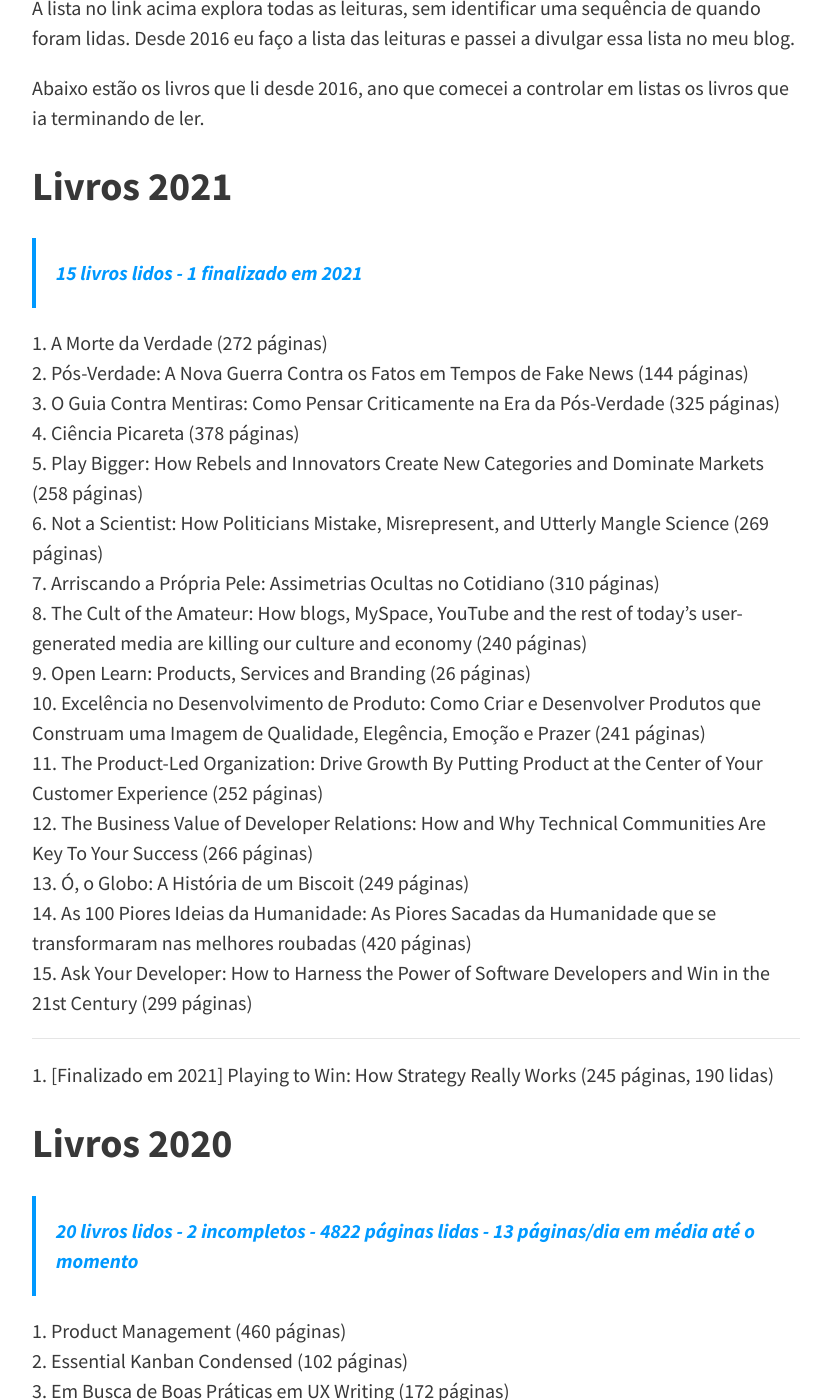
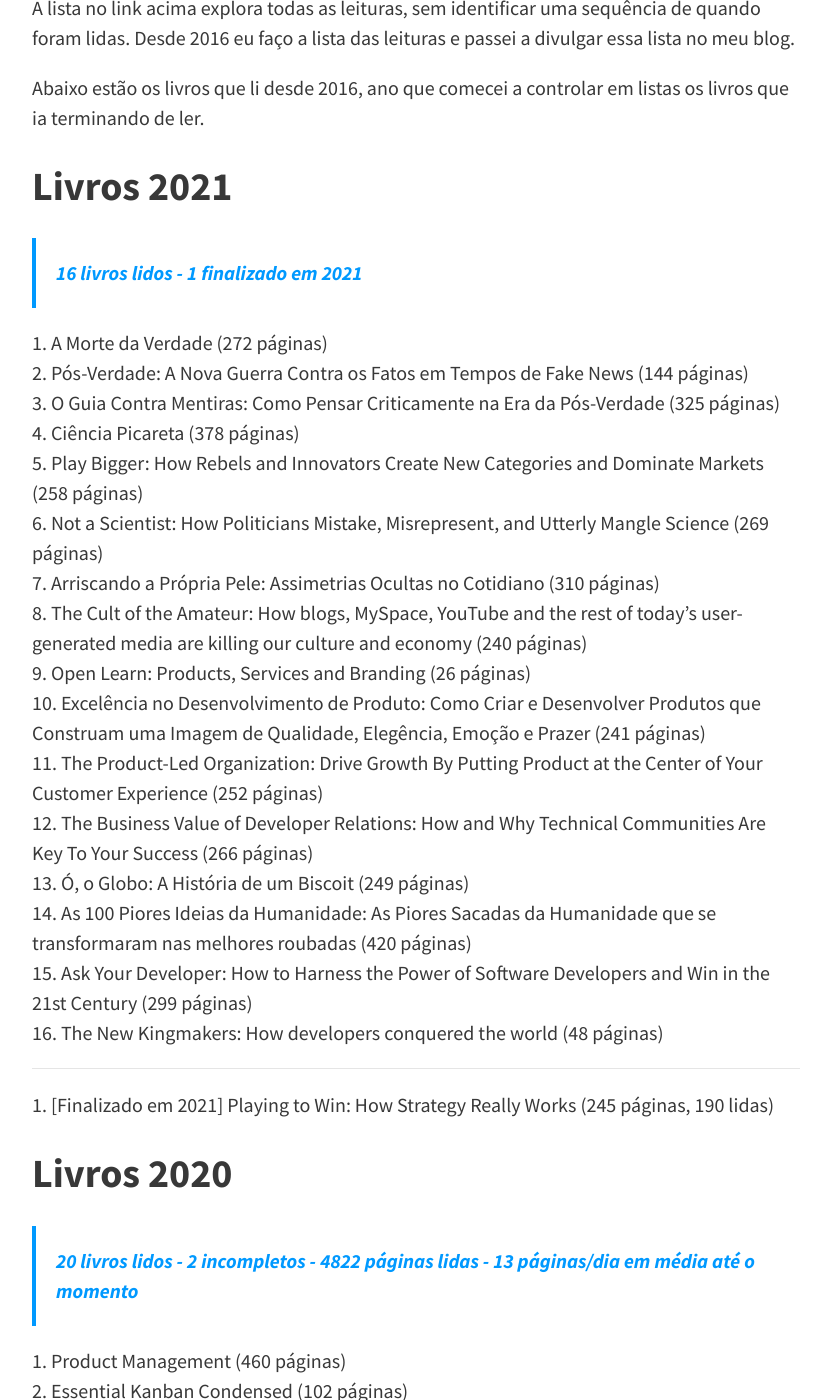
Before and after one commit to felipecbarbosa/felipecbarbosa.github.io, a Jekyll site: the page built from leituras.md, in a window 1280 px wide and 1400 px high, scrolled down 852 px. Shown: the whole window, without its empty margins (224-1055 px from the left). Built offline with Jekyll 4.4.1, drawn with Linux system fonts in a browser that asks for light colours; nearby versions of some CDN libraries; comment, search, counter and statistics services are not loaded.

Commit message:
Added new book

```diff
--- a/leituras.md
+++ b/leituras.md
@@ -22,7 +22,7 @@ A lista no link acima explora todas as leituras, sem identificar uma sequência
 Abaixo estão os livros que li desde 2016, ano que comecei a controlar em listas os livros que ia terminando de ler.
 
 ## Livros 2021 {#livros-2021}
-> 15 livros lidos - 1 finalizado em 2021
+> 16 livros lidos - 1 finalizado em 2021
 
 1. A Morte da Verdade (272 páginas)
 2. Pós-Verdade: A Nova Guerra Contra os Fatos em Tempos de Fake News (144 páginas)
@@ -39,6 +39,7 @@ Abaixo estão os livros que li desde 2016, ano que comecei a controlar em listas
 13. Ó, o Globo: A História de um Biscoit (249 páginas)
 14. As 100 Piores Ideias da Humanidade: As Piores Sacadas da Humanidade que se transformaram nas melhores roubadas (420 páginas)
 15. Ask Your Developer: How to Harness the Power of Software Developers and Win in the 21st Century (299 páginas)
+16. The New Kingmakers: How developers conquered the world (48 páginas)
 
 ---
 
```
